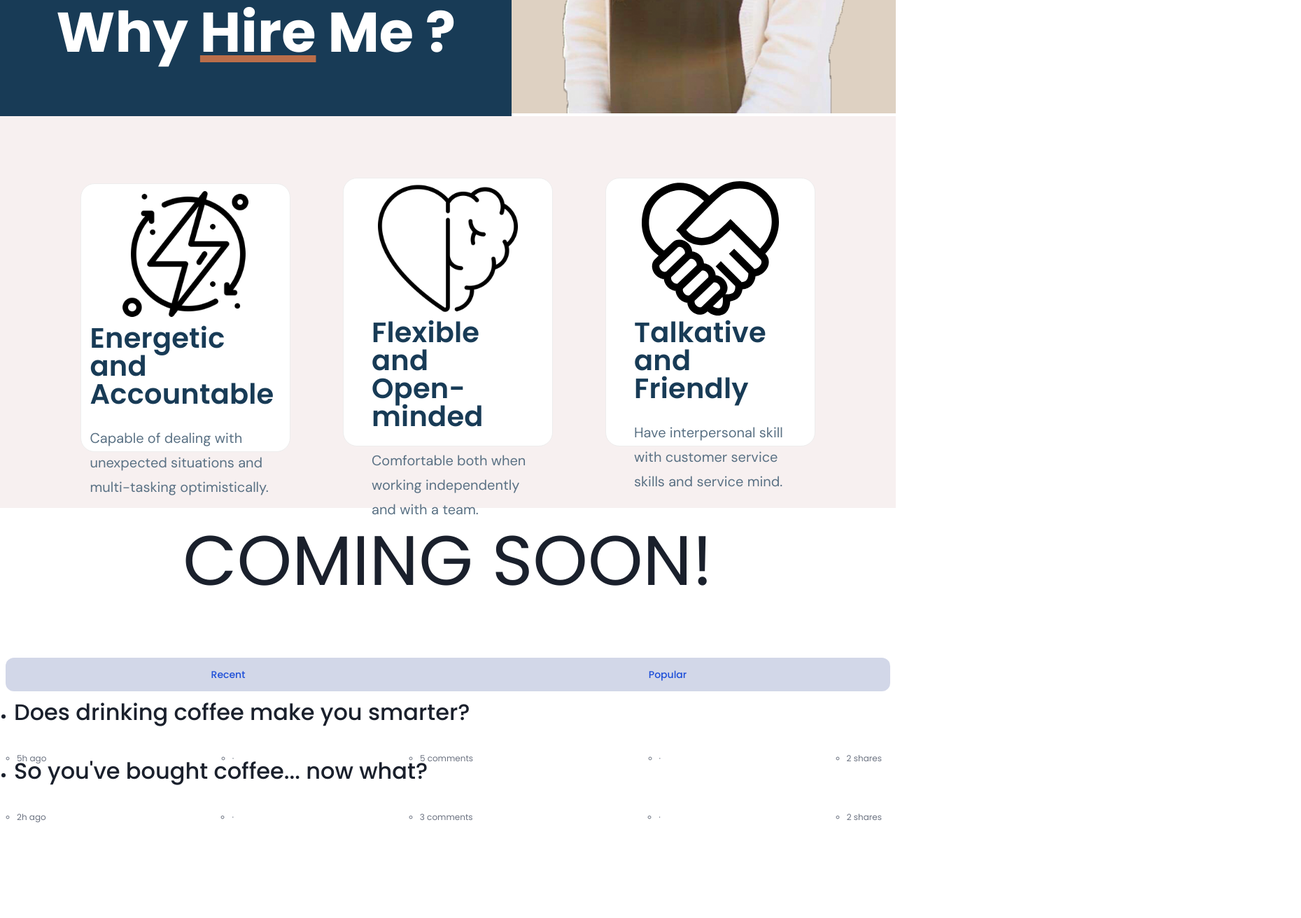
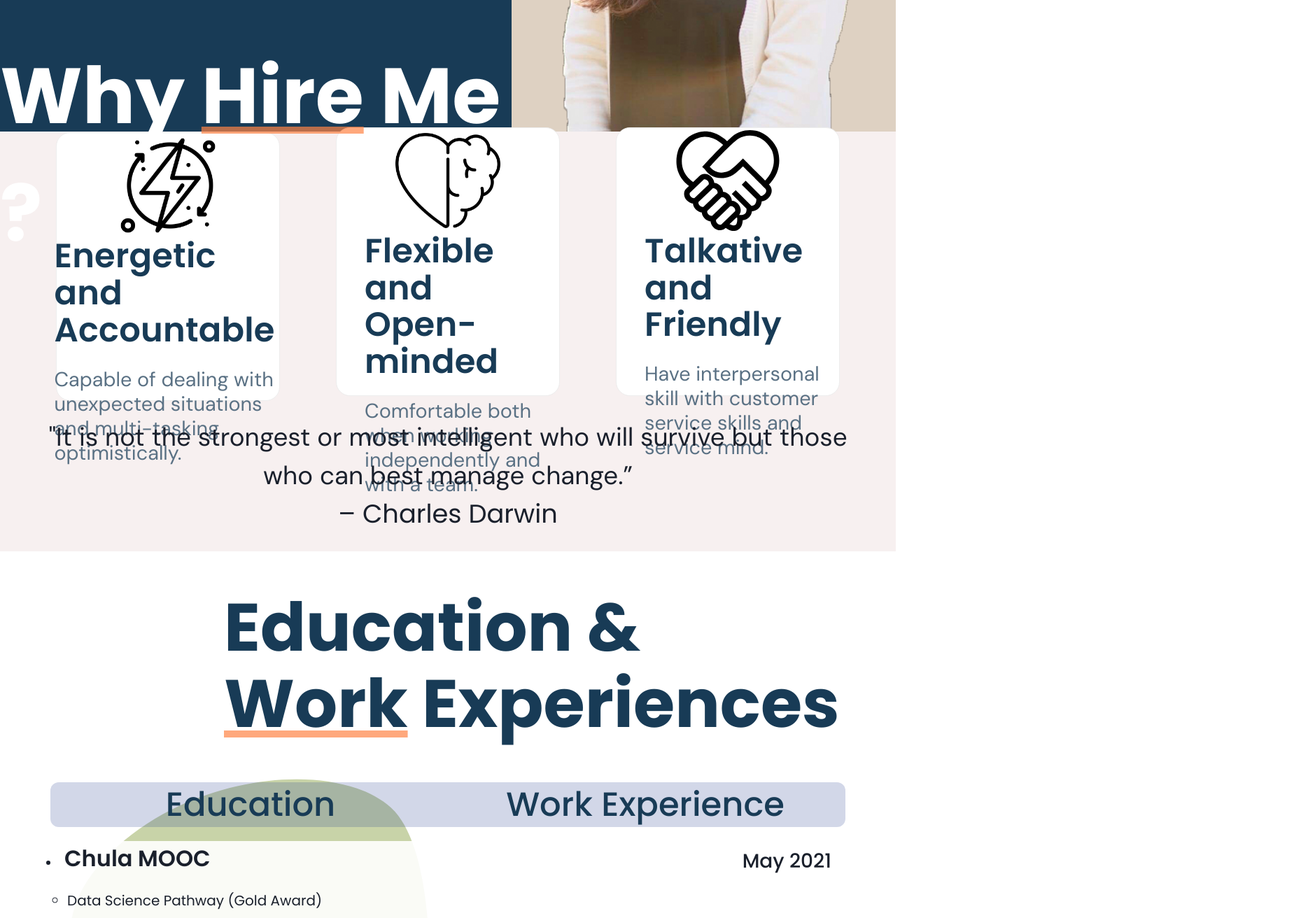
Before and after one commit to mydjolie/my-portfolio, a React (Create React App) app: page / in a window 1280 px wide. Shown: the part 820-2132 px from the top of the page at 70% size, 1859 px wide, since content can reach past the window. Before the commit the page ends 2072 px from the top, so only its background shows below. Built offline with nearby package versions, Linux system fonts and the light colour scheme.

Commit message:
finish 1920

```diff
--- a/public/index.html
+++ b/public/index.html
@@ -33,7 +33,7 @@
     <title>Mind Warintorn's Portfolio</title>
   </head>
   <body>
-    <noscript>You need to enable JavaScript to run this app.</noscript>
+    <!-- <noscript>You need to enable JavaScript to run this app.</noscript> -->
     <div id="root"></div>
     <!--
       This HTML file is a template.
--- a/src/App.css
+++ b/src/App.css
@@ -12,7 +12,7 @@ html {
   text-align: center;
 }
 #home {
-  height: 100px;
+  height: 130px;
 }
 .mind-head {
   display: inline;
@@ -44,11 +44,11 @@ html {
 }
 
 .navbar-link {
-  width: 40%;
+  width: 45%;
   display: flex;
   flex-direction: row;
   justify-content: space-between;
-  font-size: 1.4rem;
+  font-size: 1.7rem;
   font-weight: 500;
   color: #183b56;
   text-decoration: none;
@@ -68,9 +68,9 @@ html {
 }
 
 .btn-chat-with-me {
-  height: 64px;
-  width: 180px;
-  font-size: 1.3em;
+  height: 70%;
+  width: 18%;
+  font-size: 1.8em;
   font-weight: 700;
   color: #363131;
   border-radius: 7px;
@@ -96,22 +96,23 @@ html {
 }
 
 .left-main {
+  /* background-color: #000000; */
   display: flex;
   flex-direction: column;
   justify-content: space-between;
   align-items: space-between;
   width: 60vw;
-  height: 100vh;
-  margin-top: 80px;
+  height: 90vh;
 }
+
 .fullStack {
   position: absolute;
-  width: 450px;
-  height: 60px;
-  left: 570px;
-  top: 260px;
+  width: 24%;
+  height: 2.3%;
+  left: 545px;
+  top: 270px;
   background: #5562ff;
-  border-radius: 10em;
+  border-radius: 20em;
   display: flex;
   flex-direction: column;
   justify-content: center;
@@ -125,8 +126,9 @@ html {
 }
 
 .upper-left-main {
-  margin-top: 30px;
-  margin-left: 100px;
+  margin-bottom: 80px;
+  padding-top: 0px;
+  margin-left: 70px;
   height: 60vh;
   display: flex;
   flex-direction: column;
@@ -138,7 +140,7 @@ html {
   font-style: normal;
   font-weight: 700;
   font-size: 700%;
-  line-height: 120px;
+  line-height: 110%;
   color: #183b56;
   position: "relative";
 }
@@ -147,12 +149,12 @@ html {
   font-style: normal;
   font-weight: 400;
   font-size: 2em;
-  line-height: 40px;
+  line-height: 130%;
 }
 
 .hire-me {
-  height: 80px;
-  width: 250px;
+  height: 140%;
+  width: 20%;
   font-family: Poppins;
   font-weight: 700;
   font-size: 2em;
@@ -165,8 +167,8 @@ html {
 }
 
 .CV-download {
-  height: 80px;
-  width: 300px;
+  height: 140%;
+  width: 30%;
   font-family: Poppins;
   font-weight: 500;
   font-size: 2em;
@@ -184,53 +186,53 @@ html {
   flex-direction: row;
   justify-content: space-between;
   align-items: center;
-  height: ;
+
+  margin-top: 40px;
+  /* height: ; */
 }
 
 .follow-me {
   display: flex;
   flex-direction: row;
-  justify-content: start;
+  justify-content: flex-start;
   align-items: center;
-  height: 90px;
-}
-
-.follow-me p {
-  font-size: 2.25em;
-  margin-right: 20px;
-  display: inline;
+  height: 20%;
+  width: 50%;
 }
 
 .fb-logo {
-  height: 180px;
-  width: 80px;
+  height: 100%;
   margin-right: 45px;
 }
 
+.fb-logo :hover {
+  background-color: #183b56;
+  cursor: pointer;
+}
+
 .github-logo {
-  height: 60px;
-  width: 60px;
+  height: 80px;
   margin-right: 50px;
 }
 .linkedin-logo {
-  height: 50px;
-  margin-right: 45px;
+  width: 100px;
+  margin-right: 0px;
 }
 
 .instagram-logo {
-  height: 80px;
-  width: 80px;
+  height: 100px;
+  /* width: 80px; */
   margin-right: 45px;
   object-fit: fill;
 }
 .why-hire {
   width: 100%;
-  height: 240px;
+  height: 160%;
   background: #183b56;
   color: #ffffff;
   font-family: Poppins;
   font-weight: 700;
-  font-size: 500%;
+  font-size: 700%;
   display: flex;
   flex-direction: row;
   justify-content: center;
@@ -246,7 +248,7 @@ html {
 .hire {
   text-decoration: underline solid rgb(255, 131, 69, 0.7) 10px;
 }
-.orange-underline {
+/* .orange-underline {
   background: #ff8345;
   opacity: 0.7;
   z-index: 20;
@@ -255,29 +257,29 @@ html {
   right: 373px;
   width: 180px;
   height: 40px;
-}
+} */
 .right-main {
   position: relative;
 }
 .quote {
   position: absolute;
   width: max-content;
-  height: 98px;
-  left: 110px;
-  top: 80px;
+  height: 100%;
+  left: 150px;
+  top: 100px;
   font-family: "DM Sans";
   font-size: 220%;
-  line-height: 50px;
+  line-height: 130%;
   color: #000000;
 }
 
 .line {
   position: absolute;
-  width: 60px;
-  height: 90px;
+  width: 10%;
+  height: 8%;
   z-index: 50;
-  right: 230px;
-  top: 200px;
+  right: 200px;
+  top: 220px;
   transform: rotate(-175deg);
 }
 
@@ -289,31 +291,40 @@ html {
 }
 
 /* จน Home */
-
+.why-me-whole {
+  display: flex;
+  flex-direction: column;
+  align-items: center;
+  justify-content: space-evenly;
+  background-color: #f0e3e387;
+  height: 75vh;
+}
+.why-me-heading {
+  font-family: "DM Sans";
+  font-size: 2.3em;
+  width: 90vw;
+  text-align: center;
+  margin-top: 1em;
+}
 .why-me {
   display: flex;
   flex-direction: row;
   justify-content: space-between;
   align-items: center;
-  background-color: #f0e3e387;
-  height: 70vh;
 }
-
 .why-me-box {
   display: flex;
   flex-direction: row;
   justify-content: space-evenly;
   align-items: center;
   width: 100vw;
-  height: 60vh;
-  margin-left: 40px;
-  margin-right: 40px;
+  height: 40vh;
 }
 .why-1 {
   background: #ffffff;
   border: 1px solid #ededed;
   border-radius: 20px;
-  height: 80%;
+  height: 120%;
   width: 25%;
   margin-top: 15px;
   display: flex;
@@ -325,7 +336,7 @@ html {
   background: #ffffff;
   border: 1px solid #ededed;
   border-radius: 20px;
-  height: 80%;
+  height: 120%;
   width: 25%;
   display: flex;
   flex-direction: column;
@@ -336,7 +347,7 @@ html {
   background: #ffffff;
   border: 1px solid #ededed;
   border-radius: 20px;
-  height: 80%;
+  height: 120%;
   width: 25%;
   display: flex;
   flex-direction: column;
@@ -346,12 +357,12 @@ html {
 .why-me-content {
   display: flex;
   flex-direction: column;
-  justify-content: start;
+  justify-content: flex-start;
 }
 
 .why-me-img {
-  height: 200px;
-  width: 200px;
+  height: 150px;
+  width: 150px;
   /* margin: 44px 0px 30px 100px; */
   align-content: center;
 }
@@ -360,8 +371,8 @@ html {
   font-family: "Poppins";
   font-style: normal;
   font-weight: 600;
-  font-size: 2.5rem;
-  line-height: 2.5rem;
+  font-size: 3rem;
+  line-height: 3.3rem;
   letter-spacing: 0.2px;
   color: #183b56;
   margin: 0 50px 1rem 40px;
@@ -371,54 +382,85 @@ html {
   font-family: "DM Sans";
   font-style: normal;
   font-weight: 400;
-  font-size: 1.25rem;
+  width: 80%;
+  font-size: 1.8rem;
   line-height: 2.1875rem;
   color: #5a7184;
-  margin: 10px 10px 0 40px;
+  margin: 10px 40px 0px 40px;
 }
-/*
-.Tab {
-  background-color: #fe481b;
-  font-family: Poppins;
-  border-radius: 10px;
-  border: 2px solid white;
-} */
+
 .ed-div {
   display: flex;
-  flex-direction: row;
-  justify-content: center;
+  flex-direction: column;
   align-items: center;
+  height: 100vh;
+}
+.head-edWork {
+  height: 40vh;
+}
+
+.green-thing {
+  position: relative;
+  left: 100px;
+  bottom: 250px;
+}
+
+.yellow-thing {
+  position: relative;
+  left: 1283px;
+  top: 800px;
+}
+
+.title-ed {
+  font-family: "Poppins";
+  font-style: normal;
+  font-weight: 700;
+  font-size: 6rem;
+  line-height: 109px;
+  color: #183b56;
+  margin-left: 25%;
+  margin-top: 4.2%;
+  /* height: min-content; */
+  position: absolute;
+  z-index: 20;
+}
+.work-underline {
+  text-decoration: underline solid rgb(255, 131, 69, 0.7) 10px;
 }
 
 .tab {
   padding-left: 0.5rem;
   padding-right: 0.5rem;
-  padding-top: 4rem;
+  padding-top: 1rem;
   padding-bottom: 4rem;
-  width: 500%;
-  max-width: 100rem;
+  width: 90%;
   align-content: center;
+  height: 90%;
+  z-index: 9999;
 }
 .tab-list {
   display: flex;
-  flex-direction: space-between;
+  flex-direction: row;
+  justify-content: center;
   padding: 0.25rem;
   border-radius: 0.75rem;
   background-color: rgb(31, 57, 138, 0.2);
+  height: 10%;
+  width: 100%;
 }
-.tab-a {
+.tab-normal {
   padding-top: 0.625rem;
   padding-bottom: 0.625rem;
-  color: #1d4ed8;
-  font-size: 0.875rem;
+  color: #183b56;
+  font-size: 3rem;
   line-height: 1.25rem;
   font-weight: 500;
-  line-height: 1.25rem;
-  width: 100%;
+  width: 160%;
   border-radius: 0.5rem;
+  height: 100%;
 }
 
-.tab.b {
+.tab-cliked {
   --ring-color: #ffffff;
   --ring-opacity: 0.6;
   --ring-offset-width: 2px;
@@ -433,7 +475,8 @@ html {
 }
 
 .tab-c {
-  color: #dbeafe;
+  /* color: #dbeafe; */
+  color: black;
 }
 
 .tab-d:hover {
@@ -442,12 +485,14 @@ html {
 
 .tab-panel {
   margin-top: 0.5rem;
+  height: 500px;
 }
 
 .tab-panel-a {
   padding: 0.75rem;
-  background-color: #ffffff;
+  /* background-color: #ffffff; */
   border-radius: 0.75rem;
+  height: 620px;
 }
 
 .tab-panel-b {
@@ -466,33 +511,62 @@ html {
 #headlessui-tabs-panel {
   height: 100em;
 }
+
 .post.id {
   position: relative;
-  padding: 3rem;
+  padding: 5rem;
   border-radius: 0.375rem;
 }
 .post-id:hover {
   background-color: #f3f4f6;
 }
-
+.head-edWork {
+  display: flex;
+  flex-direction: row;
+  justify-content: space-between;
+  align-items: center;
+  background-color: #ffffffe6;
+  border-top-right-radius: 1rem;
+  border-top-left-radius: 1rem;
+  height: 50%;
+}
 .post-title {
   font-size: 2rem;
+  font-weight: 600;
+  line-height: 1.25rem;
+  margin-bottom: 0.5rem;
+  padding: 0.5rem;
+  border-top-left-radius: 5rem;
+}
+
+.p-date {
   font-weight: 500;
-  line-height: 1.25rem;
-  height: 2em;
+  font-size: 1.75rem;
+  padding: 0.5rem;
+  border-top-right-radius: 10rem;
+}
+
+.post-description {
+  font-size: 1.25rem;
+  margin-bottom: 2em;
+  background-color: #ffffffe6;
+  padding: 0.75rem;
+  border-bottom-right-radius: 1.5rem;
+  border-bottom-left-radius: 1.5rem;
 }
 
 .post-date {
   display: flex;
-  justify-content: space-between;
-  margin-top: 0.25rem;
+  flex-direction: column;
+  justify-content: flex-start;
   margin-left: 0.25rem;
   color: #6b7280;
-  font-size: 0.75rem;
-  line-height: 1rem;
+  font-size: 1.7rem;
+  line-height: 2rem;
   font-weight: 400;
-  line-height: 1rem;
+  margin-bottom: 1em;
 }
+
 .something-a {
   position: absolute;
   top: 0;
--- a/src/components/education and works tab.js
+++ b/src/components/education and works tab.js
@@ -7,36 +7,50 @@ function classNames(...classes) {
 
 export default function Example() {
   let [categories] = useState({
-    Recent: [
+    Education: [
       {
         id: 1,
-        title: "Does drinking coffee make you smarter?",
-        date: "5h ago",
-        commentCount: 5,
-        shareCount: 2,
+        title: "Chula MOOC ",
+        date: "May 2021",
+        des: "Data Science Pathway (Gold Award)",
       },
       {
         id: 2,
-        title: "So you've bought coffee... now what?",
-        date: "2h ago",
-        commentCount: 3,
-        shareCount: 2,
+        title: "Chulalongkorn University ",
+        date: "July 2013 - July 2017",
+        des: "Dramatic Arts Major, Faculty of Arts (Second-class Honor)",
+      },
+      {
+        id: 3,
+        title: "Lycée de Mirepoix",
+        date: "September 2011 - July 2012",
+        des: " Premiere L (Exchange Student) Mirepoix, France	  	",
       },
     ],
-    Popular: [
+    "Work Experience": [
       {
         id: 1,
-        title: "Is tech making coffee better or worse?",
-        date: "Jan 7",
-        commentCount: 29,
-        shareCount: 16,
+        title: "Made Your Day Company Limited - Project Manager",
+        date: "April 2022 - June 2022",
+        des: "Support the work of marketing manager on projects directed at maximizing company profits and developing sales strategies or marketing campaigns.Responsible for Social Media campaign including coordinate with third parties.(Korea Team, Other team and Suppliers).Create contents for website and Landing Page.",
       },
       {
         id: 2,
-        title: "The most innovative things happening in coffee",
-        date: "Mar 19",
-        commentCount: 24,
-        shareCount: 12,
+        title: "Mega Study - Assistant Manager Marketing",
+        date: "November 2021 - April 2022",
+        des: "Support the work of marketing manager on projects directed at maximizing company profits and developing sales strategies or marketing campaigns.Responsible for Social Media campaign including coordinate with third parties.(Korea Team, Other team and Suppliers).Create contents for website and Landing Page.",
+      },
+      {
+        id: 3,
+        title: "Amorn Electronics - Product Marketing and Merchandise",
+        date: "May 2021 - November 2021",
+        des: "Responsible for sales target, profits and lost including manage stock and control personnel in the store, and other related tasked. Identify trends and insights, and optimize spend and performance based on the insights. Collaborate with other teams such as marketing and designers to create promotional content. Creating with trendy and engaging public relations and media campaigns.",
+      },
+      {
+        id: 4,
+        title: "Khoomphalang and Motortracks - Project Coordinator ",
+        date: "September 2017 - March 2021",
+        des: "Maintaining and monitoring project plans, project schedules, work hours, budgets, and expenditures. Preparing necessary presentation materials for meetings. Ensuring projects adhere to frameworks and all documentation is maintained appropriately for each project. Meeting clients to discuss their advertising needs",
       },
     ],
   });
@@ -50,7 +64,11 @@ export default function Example() {
               <Tab
                 key={category}
                 className={({ selected }) =>
-                  classNames("tab-a", "tab-b", selected ? "tab.c" : "tab-d")
+                  classNames(
+                    "tab-normal",
+                    "tab-clicked",
+                    selected ? "tab.c" : "tab-d"
+                  )
                 }
               >
                 {category}
@@ -66,20 +84,18 @@ export default function Example() {
                 <ul>
                   {posts.map((post) => (
                     <li key={post.id} className="post-id">
-                      <h3 className="post-title">{post.title}</h3>
-
-                      <ul className="post-date">
-                        <li>{post.date}</li>
-                        <li>&middot;</li>
-                        <li>{post.commentCount} comments</li>
-                        <li>&middot;</li>
-                        <li>{post.shareCount} shares</li>
+                      <div className="head-edWork">
+                        <h3 className="post-title">{post.title}</h3>
+                        <h3 className="p-date">{post.date}</h3>
+                      </div>
+                      <ul className="post-description">
+                        <li>{post.des}</li>
                       </ul>
 
                       {/* <a
-                      href="#"
-                      className={classNames("something-a", "somthing-b")}
-                    /> */}
+                        href="#"
+                        className={classNames("something-a", "somthing-b")}
+                      /> */}
                     </li>
                   ))}
                 </ul>
--- a/src/components/education-works.js
+++ b/src/components/education-works.js
@@ -6,20 +6,32 @@ import { css } from "@emotion/react";
 
 function EducationWorks() {
   return (
-    <>
-      <h1
+    <div className="main-ed">
+      <div className="head-edWork"></div>
+      <div
+        className="head-edworkk"
         css={css`
-          font-family: Poppins;
-          font-size: 100px;
-          text-align: center;
+          height: 35vh;
         `}
       >
-        COMING SOON!
-      </h1>
-      <div>
-        <EducationAndWorksTab />
+        <h1 className="title-ed">
+          Education & <br /> <span className="work-underline">Work</span>{" "}
+          Experiences
+        </h1>
+
+        <img
+          className="yellow-thing"
+          src="/img/yellow-thing.svg"
+          alt="yellow curvy thing"
+        />
+        <img
+          className="green-thing"
+          src="/img/green-thing.svg"
+          alt="green curvy object"
+        />
       </div>
-    </>
+      <EducationAndWorksTab />
+    </div>
   );
 }
 
--- a/src/components/home.js
+++ b/src/components/home.js
@@ -71,7 +71,7 @@ function Home() {
               </div>
             </div>
           </div>
-          <hr
+          {/* <hr
             className="white-line2"
             css={css`
               border: 3px solid rgba(0, 0, 0, 0.09);
@@ -80,7 +80,7 @@ function Home() {
               align-content: start;
               width: 30vw;
             `}
-          />
+          /> */}
           <div className="down-left-main">
             <div className="why-hire" id="whyMeScroll">
               <h1>
--- a/src/components/why-me.js
+++ b/src/components/why-me.js
@@ -5,6 +5,7 @@ import { css } from "@emotion/react";
 function WhyMe() {
   return (
     <body>
+      <div className="why-me-whole">
         <div className="why-me">
           <div className="why-me-box">
             <div className="why-1">
@@ -17,8 +18,8 @@ function WhyMe() {
               <div className="why-me-content">
                 <p className="why-heading">Energetic and Accountable</p>
                 <p className="why-description">
-                Capable of dealing with unexpected situations and multi-tasking
-                optimistically.
+                  Capable of dealing with unexpected situations and
+                  multi-tasking optimistically.
                 </p>
               </div>
             </div>
@@ -53,6 +54,12 @@ function WhyMe() {
             </div>
           </div>
         </div>
+        <h2 className="why-me-heading">
+          "It is not the strongest or most intelligent who will survive but
+          those who can best manage change.” <br />
+          <span>– Charles Darwin</span>
+        </h2>
+      </div>
     </body>
   );
 }
```
Also changed, not shown: public/img/green-thing.svg (added), public/img/yellow-thing.svg (added). Lines whose indentation alone changed are shown as unchanged.
